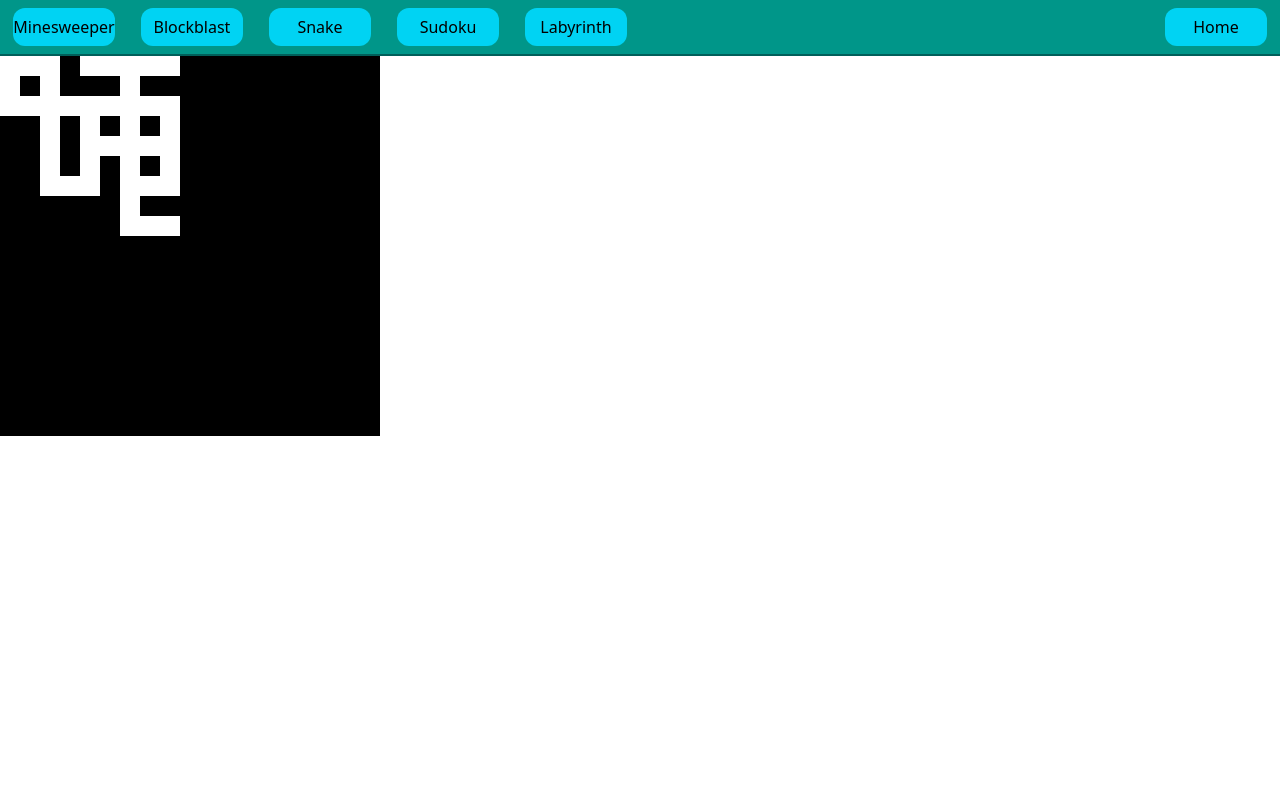
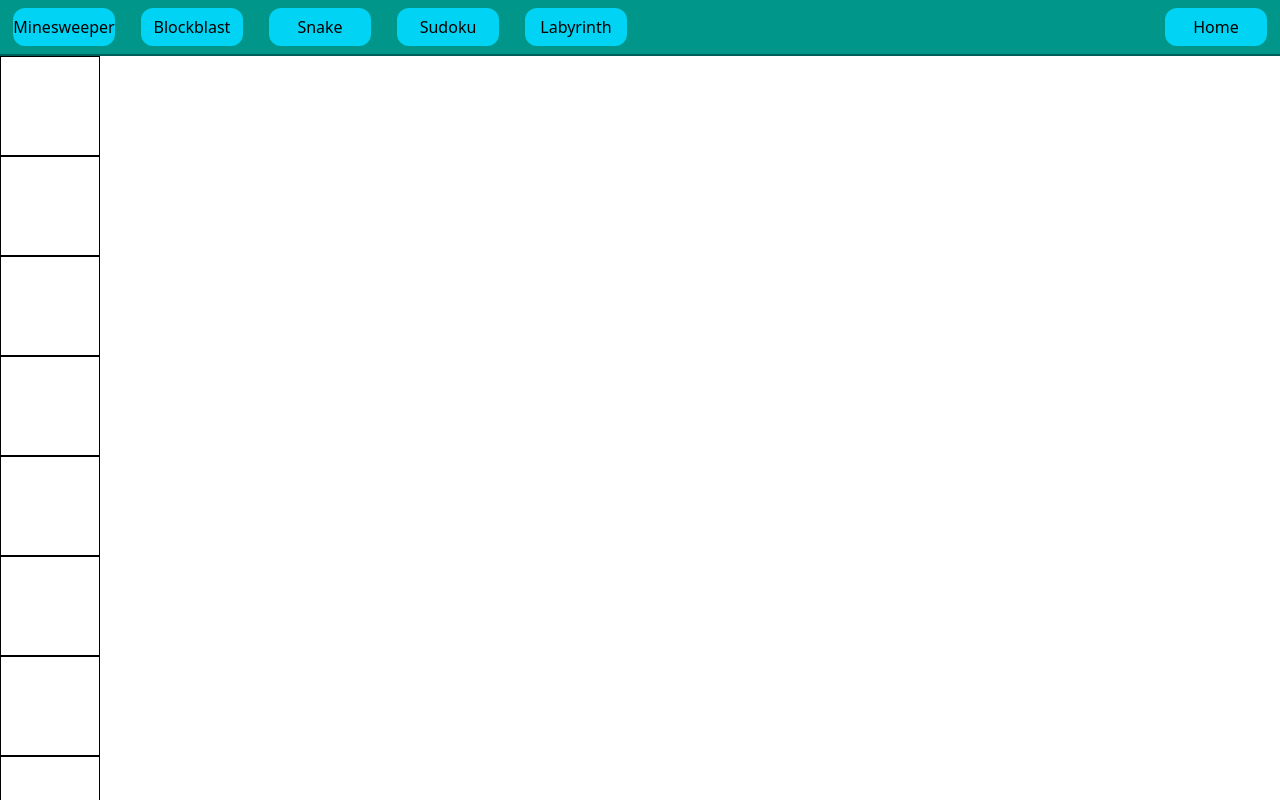
Before and after one commit to hueHelli/GameHub_V2, an Angular app: page /labyrinth in a window 1280 px wide. Shown: the top 800 px of the page. Built offline with nearby package versions, Linux system fonts and the light colour scheme.

Commit message:
Reordered Labyrinth components

```diff
--- a/package.json
+++ b/package.json
@@ -33,7 +33,8 @@
     "postcss": "^8.5.6",
     "rxjs": "~7.8.0",
     "tailwindcss": "^4.1.17",
-    "tslib": "^2.3.0"
+    "tslib": "^2.3.0",
+    "uuid": "^13.0.0"
   },
   "devDependencies": {
     "@angular/build": "^21.0.1",
--- /dev/null
+++ b/src/app/components/labyrinth/labyrinth-field-component/labyrinth-field-component.html
@@ -0,0 +1,14 @@
+<svg width="100" height="100" xmlns="http://www.w3.org/2000/svg">
+  @if (field?.walls?.n == myWall.wall) {
+    <line x1="0" y1="0" x2="100" y2="0" style="stroke: black; stroke-width: 2" />
+  }
+  @if (field?.walls?.e == myWall.wall) {
+    <line x1="100" y1="0" x2="100" y2="100" style="stroke: black; stroke-width: 2" />
+  }
+  @if (field?.walls?.s == myWall.wall) {
+    <line x1="100" y1="100" x2="0" y2="100" style="stroke: black; stroke-width: 2" />
+  }
+  @if (field?.walls?.w == myWall.wall) {
+    <line x1="0" y1="100" x2="0" y2="0" style="stroke: black; stroke-width: 2" />
+  }
+</svg>
--- /dev/null
+++ b/src/app/components/labyrinth/labyrinth-field-component/labyrinth-field-component.scss
@@ -0,0 +1,12 @@
+.labyrinth-field {
+  width: 20px;
+  height: 20px;
+}
+
+.wall {
+  background-color: black;
+}
+
+.player {
+  background-color: aqua;
+}
--- /dev/null
+++ b/src/app/components/labyrinth/labyrinth-field-component/labyrinth-field-component.ts
@@ -0,0 +1,15 @@
+import { CommonModule } from '@angular/common';
+import { Component, Input } from '@angular/core';
+import { labyrinthField, wall } from './labyrinthField';
+
+@Component({
+  selector: 'app-labyrinth-field-component',
+  imports: [CommonModule],
+  templateUrl: './labyrinth-field-component.html',
+  styleUrl: './labyrinth-field-component.scss',
+})
+export class LabyrinthFieldComponent {
+  public myWall = wall;
+
+  @Input() field?: labyrinthField;
+}
--- a/src/app/components/labyrinth/labyrinth-field/labyrinthField.ts
+++ b/src/app/components/labyrinth/labyrinth-field-component/labyrinthField.ts
@@ -1,3 +1,5 @@
+import * as uuid from 'uuid';
+
 export enum wall {
   none,
   wall,
@@ -12,11 +14,13 @@ export enum cardinalDirection {
 }
 
 export class labyrinthField {
+  id: string;
   x: number;
   y: number;
   walls: { n: wall; e: wall; s: wall; w: wall };
 
   constructor(x: number, y: number, walls: { n: wall; e: wall; s: wall; w: wall }) {
+    this.id = uuid.v7();
     this.x = x;
     this.y = y;
     this.walls = walls;
--- a/src/app/components/labyrinth/labyrinth-field/labyrinth-field.html
+++ /dev/null
@@ -1 +0,0 @@
-<div class="labyrinth-field" [ngClass]="{ wall: isWall, player: isPlayer }"></div>
--- a/src/app/components/labyrinth/labyrinth-field/labyrinth-field.scss
+++ /dev/null
@@ -1,12 +0,0 @@
-.labyrinth-field {
-    width: 20px;
-    height: 20px;
-}
-
-.wall {
-    background-color: black;
-}
-
-.player {
-    background-color: aqua;
-}
--- a/src/app/components/labyrinth/labyrinth-field/labyrinth-field.ts
+++ /dev/null
@@ -1,35 +0,0 @@
-import { CommonModule } from '@angular/common';
-import { Component, Input } from '@angular/core';
-
-@Component({
-  selector: 'app-labyrinth-field',
-  imports: [CommonModule],
-  templateUrl: './labyrinth-field.html',
-  styleUrl: './labyrinth-field.scss',
-})
-export class LabyrinthField {
-  private _isWall: boolean = false;
-  private _isPlayer: boolean = false;
-
-  @Input()
-  set isWall(v: boolean) {
-    if (!this._isPlayer) {
-      this._isWall = v;
-    }
-  }
-
-  @Input()
-  set isPlayer(v: boolean) {
-    if (!this._isWall) {
-      this._isPlayer = v;
-    }
-  }
-
-  get isWall() {
-    return this._isWall;
-  }
-
-  get isPlayer() {
-    return this._isPlayer;
-  }
-}
--- a/src/app/components/labyrinth/labyrinth.html
+++ b/src/app/components/labyrinth/labyrinth.html
@@ -1,7 +1,8 @@
-@for (x of labyrinthFields; track $index) {
-  <div class="flex">
+@for (l of labyrinthFields; track $index) {
+  <app-labyrinth-field-component [field]="l"></app-labyrinth-field-component>
+  <!-- <div class="flex">
     @for (y of x; track $index) {
       <app-labyrinth-field [isWall]="y.isWall" [isPlayer]="y.isPlayer"></app-labyrinth-field>
     }
-  </div>
+  </div> -->
 }
--- a/src/app/components/labyrinth/labyrinth.ts
+++ b/src/app/components/labyrinth/labyrinth.ts
@@ -1,9 +1,10 @@
 import { Component, OnInit } from '@angular/core';
-import { LabyrinthField } from './labyrinth-field/labyrinth-field';
+import { LabyrinthFieldComponent } from './labyrinth-field-component/labyrinth-field-component';
+import { labyrinthField, wall } from './labyrinth-field-component/labyrinthField';
 
 @Component({
   selector: 'app-labyrinth',
-  imports: [LabyrinthField],
+  imports: [LabyrinthFieldComponent],
   templateUrl: './labyrinth.html',
   styleUrl: './labyrinth.scss',
 })
@@ -11,11 +12,7 @@ export class Labyrinth implements OnInit {
   width: number = 10;
   height: number = 10;
 
-  labyrinthFields = Array.from(Array(this.height * 2 - 1), () =>
-    Array.from(Array(this.width * 2 - 1), () => {
-      return { isWall: true, isPlayer: false };
-    }),
-  );
+  labyrinthFields: Array<labyrinthField> = [];
 
   generateLabyrinth(): void {
     let field: { x: number; y: number } = { x: 0, y: 0 };
@@ -26,8 +23,8 @@ export class Labyrinth implements OnInit {
 
       let wallToOpen = this.getWallFieldToOpen(oldField, field);
       /* console.log(field); */
-      this.labyrinthFields[field.x][field.y].isWall = false;
-      this.labyrinthFields[wallToOpen.x][wallToOpen.y].isWall = false;
+      /* this.labyrinthFields[field.x][field.y].isWall = false;
+      this.labyrinthFields[wallToOpen.x][wallToOpen.y].isWall = false; */
     }
   }
 
@@ -56,7 +53,7 @@ export class Labyrinth implements OnInit {
       }
       console.log(newField);
     } while (this.rerollField(newField) /* || this.areFieldTouched(newField) */);
-    this.areFieldTouched(newField);
+    /* this.areFieldTouched(newField); */
     return newField;
   }
 
@@ -65,12 +62,12 @@ export class Labyrinth implements OnInit {
       `rerollField: ${cords.x >= this.width || cords.x < 0 || cords.y >= this.height || cords.y < 0}`,
     );
     return cords.x >= this.width || cords.x < 0 || cords.y >= this.height || cords.y < 0;
-  }
+  }/*
 
   areFieldTouched(cords: { x: number; y: number }): boolean {
     console.log(`areFieldTouched: ${!this.labyrinthFields[cords.x][cords.y].isWall}`);
     return !this.labyrinthFields[cords.x][cords.y].isWall;
-  }
+  } */
 
   getWallFieldToOpen(
     old: { x: number; y: number },
@@ -94,6 +91,16 @@ export class Labyrinth implements OnInit {
   }
 
   ngOnInit(): void {
+    for (let x = 0; x < this.width; x++) {
+      for (let y = 0; y < this.height; y++) {
+        this.labyrinthFields.push(
+          new labyrinthField(x, y, { n: wall.wall, e: wall.wall, s: wall.wall, w: wall.wall }),
+        );
+      }
+    }
+
+    console.log(this.labyrinthFields);
+
     /* this.labyrinthFields[5][5].isWall = false;
     this.labyrinthFields[6][6].isWall = false;
     this.labyrinthFields[6][6].isPlayer = true; */
```
Also changed, not shown: 1 other file (tests, documents, lock files or other folders).
